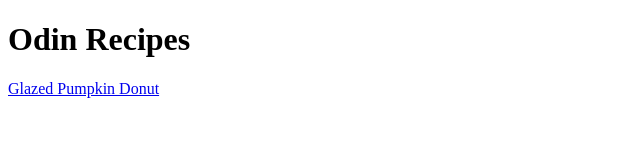
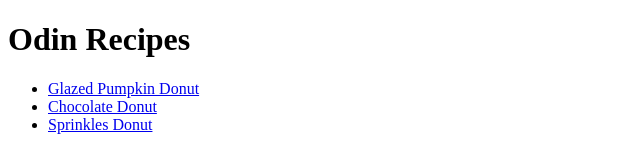
Before and after one commit to Netxpre/odin-recipes, a plain HTML site: page index.html in a window 1280 px wide. Shown: the whole page, without its empty margins (0-640 px from the left). Drawn offline with Linux system fonts and the light colour scheme.

Commit message:
Add link to choco-donut.html,sprinkles-donut.html

```diff
--- a/index.html
+++ b/index.html
@@ -7,6 +7,10 @@
     </head>
     <body>
         <h1>Odin Recipes</h1>
-        <a href="recipes/glazed-donut.html">Glazed Pumpkin Donut</a>
+        <ul>
+            <li><a href="recipes/glazed-donut.html">Glazed Pumpkin Donut</a></li>
+            <li><a href="recipes/choco-donut.html">Chocolate Donut</a></li>
+            <li><a href="recipes/sprinkles-donut.html">Sprinkles Donut</a></li>
+        </ul>
     </body>
 </html>
```
